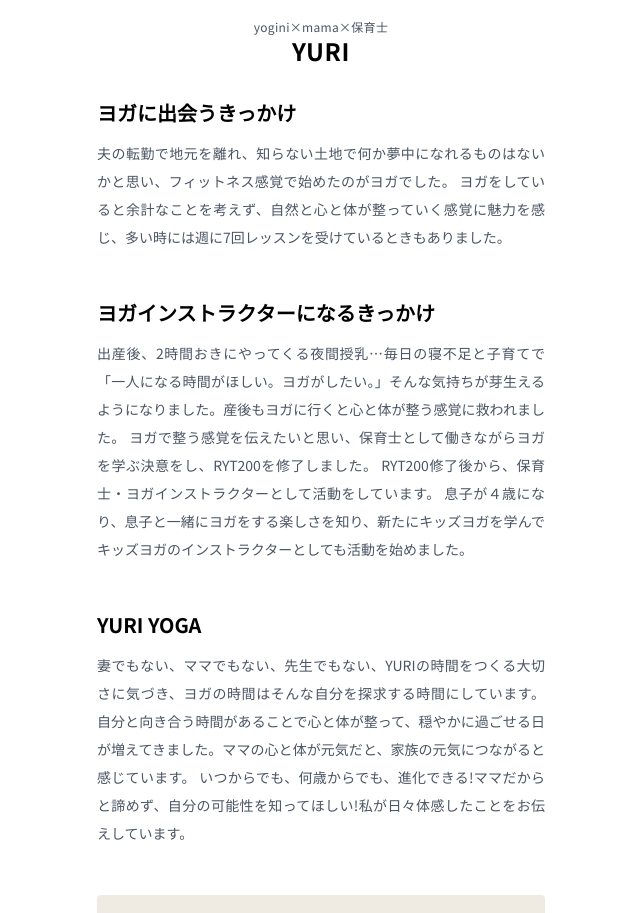
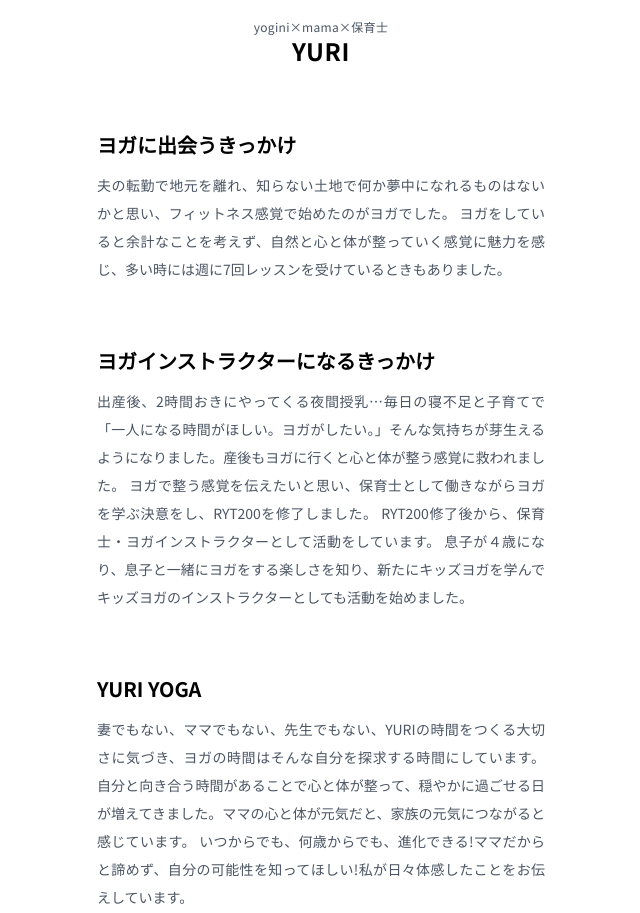
Before and after one commit to kawaidesign/yuriyoga, a Next.js app: page /profile in a window 1280 px wide. Shown: the part 274-1187 px from the top of the page, without its empty margins (319-959 px from the left). Built offline with nearby package versions, Linux system fonts and the light colour scheme.

Commit message:
11th commit

```diff
--- /dev/null
+++ b/components/FadeIn.tsx
@@ -0,0 +1,18 @@
+import { useInView } from 'react-intersection-observer';
+
+export const FadeIn = ({ children }: any) => {
+  const { ref, inView } = useInView({
+    // オプション
+    rootMargin: '-30px', // ref要素が現れてから50px過ぎたら
+    triggerOnce: true, // 最初の一度だけ実行
+  });
+
+  return (
+    <div
+      ref={ref}
+      className={`${inView ? 'opacity-100' : 'opacity-0 translate-y-[10%]'} duration-[1.2s]`}
+    >
+      {children}
+    </div>
+  );
+};
--- a/package.json
+++ b/package.json
@@ -18,7 +18,8 @@
     "next": "12.0.7",
     "nodemailer": "^6.7.2",
     "react": "17.0.2",
-    "react-dom": "17.0.2"
+    "react-dom": "17.0.2",
+    "react-intersection-observer": "^8.33.1"
   },
   "devDependencies": {
     "@types/node": "16.11.11",
--- a/pages/lesson.tsx
+++ b/pages/lesson.tsx
@@ -4,10 +4,12 @@ import Image from 'next/image';
 import Layout from '../components/Layout';
 import Button from '../components/Button';
 import Link from 'next/link';
+import { FadeIn } from '../components/FadeIn';
 
 const Home: NextPage = () => {
   const lessonText =
     'm-auto px-4 text-gray-600 text-justify text-sm leading-loose mb-4 sm:px-0 sm:w-[720px]';
+
   return (
     <>
       <Layout>
@@ -20,6 +22,7 @@ const Home: NextPage = () => {
             <span className='inline-block'>お気軽にお問い合わせください。</span>
           </p>
 
+          <FadeIn>
             <section className='mb-16'>
               <h1 className='text-2xl font-semibold tracking-wide mb-4 sm:text-3xl'>
                 和室でYURI YOGA
@@ -55,7 +58,9 @@ const Home: NextPage = () => {
                 参加費 : 1,500円
               </p>
             </section>
+          </FadeIn>
 
+          <FadeIn>
             <section className='mb-16'>
               <h1 className='text-2xl font-semibold tracking-wide mb-4 sm:text-3xl'>
                 カフェでYURI YOGA
@@ -89,7 +94,9 @@ const Home: NextPage = () => {
                 参加費 : 3,000円
               </p>
             </section>
+          </FadeIn>
 
+          <FadeIn>
             <section className='mb-16'>
               <h1 className='text-2xl font-readex mb-4 sm:text-3xl'>YURI YOGA for kids</h1>
               <div className='w-full mx-auto mb-4'>
@@ -126,6 +133,7 @@ const Home: NextPage = () => {
                 たくさんのことを吸収する幼少期に関われる大人の一人として、子どもの純粋でキラキラした目、素直で真っ直ぐな心を受けとめ、キッズヨガを楽しんでいます。
               </p>
             </section>
+          </FadeIn>
         </div>
 
         <div className='w-full flex justify-center mb-20'>
--- a/pages/profile.tsx
+++ b/pages/profile.tsx
@@ -4,12 +4,14 @@ import Image from 'next/image';
 import Layout from '../components/Layout';
 import Button from '../components/Button';
 import Link from 'next/link';
+import { FadeIn } from '../components/FadeIn';
 
 const Home: NextPage = () => {
   return (
     <>
       <Layout>
         <div className='container font-noto text-center py-4'>
+          <FadeIn>
             <div className='w-[120px] mx-auto my-4 sm:w-[160px]'>
               <Image
                 src='/images/profile.jpg'
@@ -21,16 +23,20 @@ const Home: NextPage = () => {
               />
             </div>
             <h2 className='text-xs tracking-wide text-gray-600'>yogini×mama×保育士</h2>
-          <h1 className='font-semibold text-2xl tracking-wide mb-8'>YURI</h1>
+            <h1 className='font-semibold text-2xl tracking-wide mb-16'>YURI</h1>
+          </FadeIn>
           <div className='m-auto px-4 text-justify sm:w-[480px]'>
-            <section className='mb-12'>
+            <FadeIn>
+              <section className='mb-16'>
                 <h3 className='text-base font-semibold h-10 sm:text-xl'>ヨガに出会うきっかけ</h3>
                 <p className='text-gray-600 text-sm leading-loose'>
                   夫の転勤で地元を離れ、知らない土地で何か夢中になれるものはないかと思い、フィットネス感覚で始めたのがヨガでした。
                   ヨガをしていると余計なことを考えず、自然と心と体が整っていく感覚に魅力を感じ、多い時には週に7回レッスンを受けているときもありました。
                 </p>
               </section>
-            <section className='mb-12'>
+            </FadeIn>
+            <FadeIn>
+              <section className='mb-16'>
                 <h3 className='text-base font-semibold h-10 sm:text-xl'>
                   ヨガインストラクターになるきっかけ
                 </h3>
@@ -41,7 +47,9 @@ const Home: NextPage = () => {
                   息子が４歳になり、息子と一緒にヨガをする楽しさを知り、新たにキッズヨガを学んでキッズヨガのインストラクターとしても活動を始めました。
                 </p>
               </section>
-            <section className='mb-12'>
+            </FadeIn>
+            <FadeIn>
+              <section className='mb-16'>
                 <h3 className='text-base font-semibold h-10 sm:text-xl'>YURI YOGA</h3>
                 <p className='text-gray-600 text-sm leading-loose'>
                   妻でもない、ママでもない、先生でもない、YURIの時間をつくる大切さに気づき、ヨガの時間はそんな自分を探求する時間にしています。
@@ -49,6 +57,8 @@ const Home: NextPage = () => {
                   いつからでも、何歳からでも、進化できる!ママだからと諦めず、自分の可能性を知ってほしい!私が日々体感したことをお伝えしています。
                 </p>
               </section>
+            </FadeIn>
+            <FadeIn>
               <section className='mb-12 p-4 bg-[#efebe3] rounded'>
                 <h4 className='text-gray-800 text-sm mb-2'>主な資格</h4>
                 <ul className='text-gray-800 text-sm leading-relaxed tracking-wide'>
@@ -58,6 +68,7 @@ const Home: NextPage = () => {
                   <li>・Five Elements Yoga108h修了</li>
                 </ul>
               </section>
+            </FadeIn>
           </div>
         </div>
         <div className='w-full flex justify-center'>
```
Also changed, not shown: 1 other file (tests, documents, lock files or other folders). Lines whose indentation alone changed are shown as unchanged.
